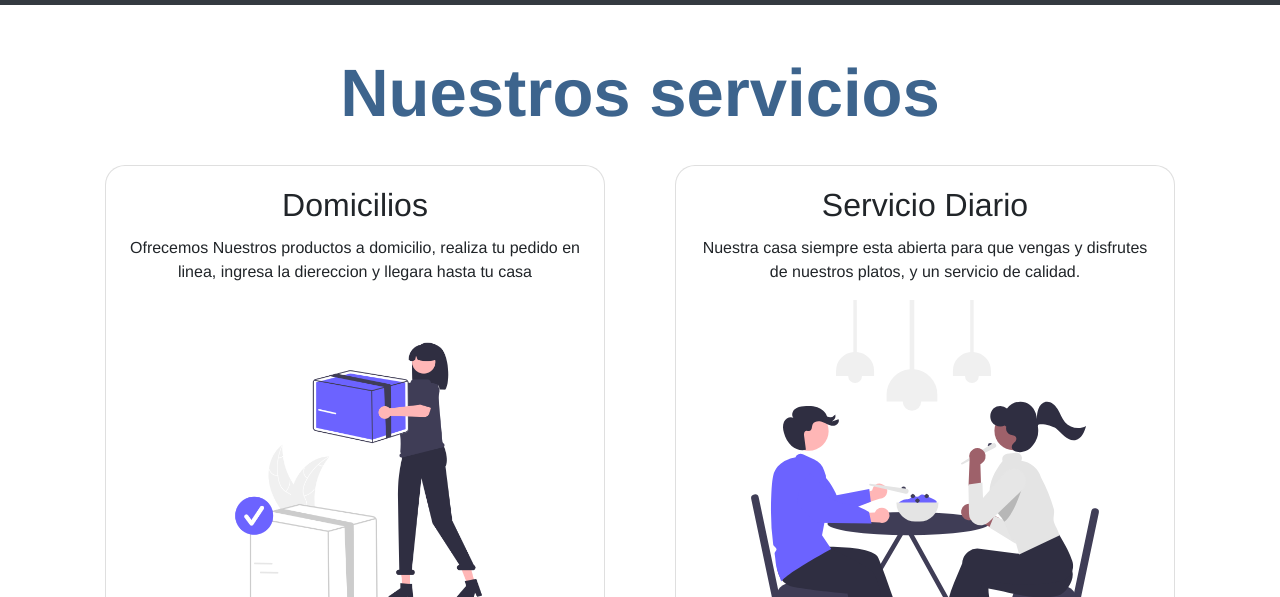
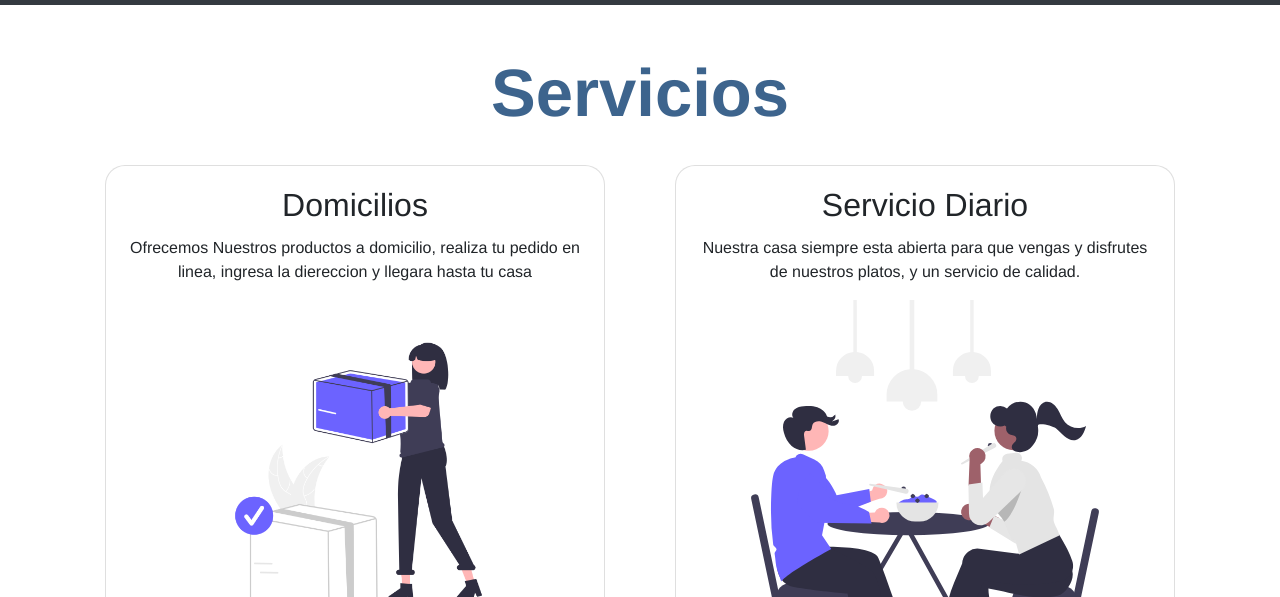
Before and after one commit to paleto30/Dise-oWeb, a plain HTML site: page servicio.html in a window 1280 px wide. Shown: the part 203-800 px from the top of the page. Drawn offline with nearby package versions, Linux system fonts and the light colour scheme; files that its build step writes are made by us from their sources.

Commit message:
servicios terminada

```diff
--- a/servicio.html
+++ b/servicio.html
@@ -90,7 +90,7 @@
         <div class="row mb-3">
             <div class="col-12 p-0 mt-5">
                 <div class="container-fluid">
-                    <h1 class="Servicios text-center display-4 jumbo-titulo h111">Nuestros servicios</h1>
+                    <h1 class="Servicios text-center display-4 jumbo-titulo h111">Servicios</h1>
                 </div>
             </div>
         </div>
```
